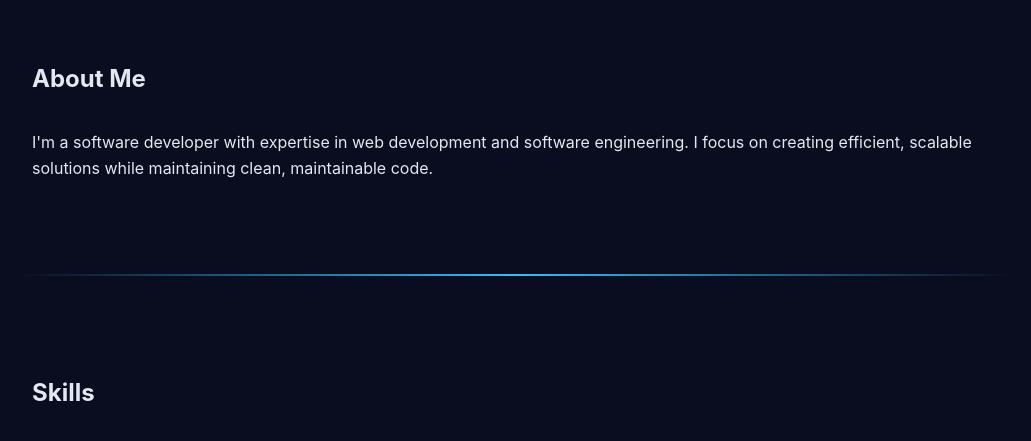
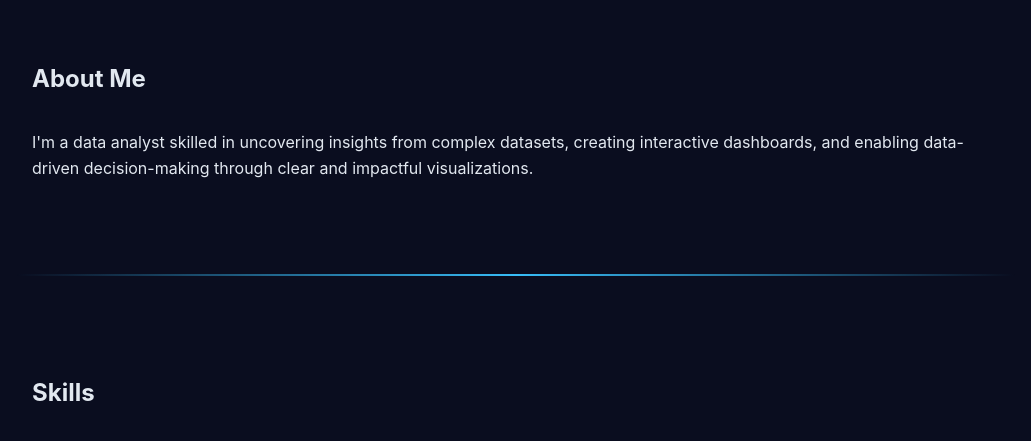
Before and after one commit to DeyushK01/portfolio, a plain HTML site: page index.html in a window 1280 px wide. Shown: the part 820-1261 px from the top of the page, without its empty margins (124-1155 px from the left). Drawn offline with Linux system fonts and the light colour scheme.

Commit message:
Update index.html

```diff
--- a/index.html
+++ b/index.html
@@ -62,7 +62,7 @@
                     <p>💻 <a href="https://github.com/DeyushK01" target="_blank">GitHub</a></p>
                 </div> -->
                 <div class="about-text">
-                    <p>I'm a software developer with expertise in web development and software engineering. I focus on creating efficient, scalable solutions while maintaining clean, maintainable code.</p>
+                    <p>I'm a data analyst skilled in uncovering insights from complex datasets, creating interactive dashboards, and enabling data-driven decision-making through clear and impactful visualizations.</p>
                 </div>
             </div>
         </section>
```
